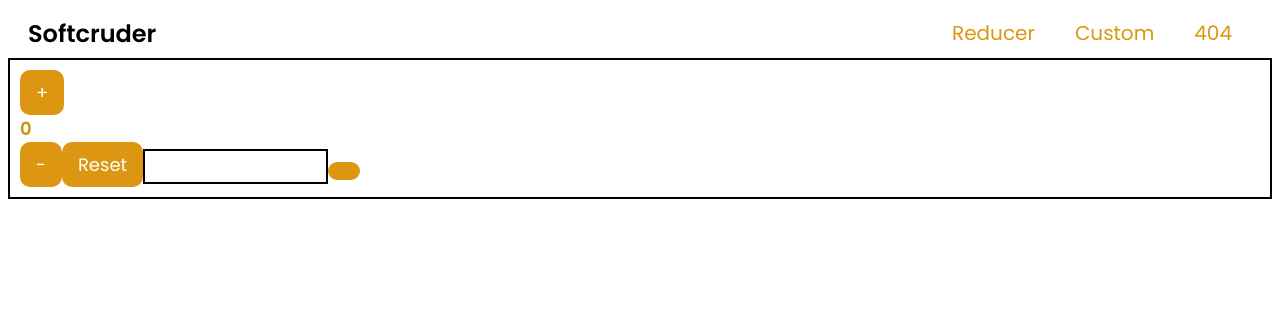
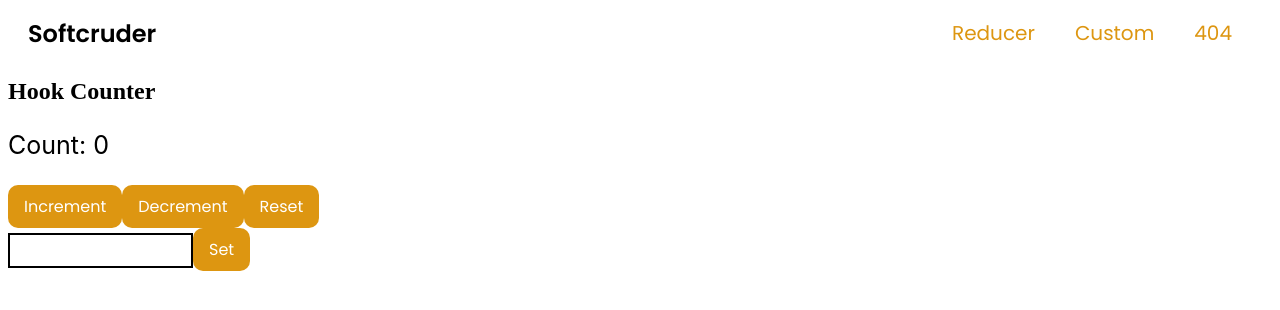
Before and after one commit to softcruder/second-semester-exam, a React (Create React App) app: page /custom in a window 1280 px wide. Shown: the top 310 px of the page. Built offline with nearby package versions, Linux system fonts and the light colour scheme.

Commit message:
4 files modified, 1 added

```diff
--- a/src/App.jsx
+++ b/src/App.jsx
@@ -7,14 +7,25 @@ import HookCounter from './components/HookCounter/HookCounter';
 import ReducerCounter from './components/ReducerCounter/ReducerCounter';
 import NotFound from './components/NotFound/NotFound';
 import Home from './components/Home/Home';
-import Error from './Error';
 import './style.css';
 
+/**
+ * The root component for the application, which sets up the router
+ * and error handling.
+ */
+
 function App() {
+  // Get the `useNavigate` hook from `react-router-dom` for use in
+  // the error boundary reset handler
   const navigate = useNavigate();
 
   return (
     <>
+    {/*
+        Use the `ErrorBoundary` component from `react-error-boundary` to
+        catch any errors that occur within the `Routes` component.
+        If an error occurs, the `ErrorFallback` component will be displayed.
+      */}
       <ErrorBoundary
         FallbackComponent={ErrorFallback}
         onReset={() => {
@@ -23,11 +34,16 @@ function App() {
       >
         <Navbar />
         <Routes>
+          {/* Define the routes for the application */}
           <Route path="/" element={<Home />} />
           <Route path="custom" element={<HookCounter />} />
           <Route path="reducer" element={<ReducerCounter />} />
-          <Route path="error" element={<NotFound />} />
-          <Route path="*" element={<Error />} />
+          {/*
+            Use the `NotFound` component as the fallback for all
+            routes that don't match any of the other routes.
+          */}
+          <Route path="not-found" element={<NotFound />} />
+          <Route path="*" element={<NotFound />} />
         </Routes>
       </ErrorBoundary>
     </>
--- a/src/Error.jsx
+++ b/src/Error.jsx
@@ -1,28 +1,25 @@
-import * as React from 'react';
-import ErrorFallback from './components/NotFound/ErrorFallback';
+import React, { useState, useEffect } from 'react';
+import ErrorFallback from './ErrorFallback';
 
-class ErrorBoundary extends React.Component {
-  constructor(props) {
-    super(props);
-    this.state = { hasError: false };
+function MyComponent() {
+  const [hasError, setHasError] = useState(false);
+
+  useEffect(() => {
+    const onError = (error) => {
+      setHasError(true);
+      logErrorToMyService(error);
+    };
+
+    window.addEventListener('error', onError);
+
+    return () => {
+      window.removeEventListener('error', onError);
+    };
+  }, []);
+
+  if (hasError) {
+    return <ErrorFallback />;
   }
 
-  static getDerivedStateFromError(error) {
-    // Update state so the next render will show the fallback UI.
-    return { hasError: true };
-  }
-
-  componentDidCatch(error, errorInfo) {
-    logErrorToMyService(error, errorInfo);
-  }
-
-  render() {
-    if (this.state.hasError) {
-      return <ErrorFallback />;
-    }
-
-    return this.props.children;
-  }
+  return this.props.children;
 }
-
-export default ErrorBoundary;
--- a/src/components/HookCounter/HookCounter.jsx
+++ b/src/components/HookCounter/HookCounter.jsx
@@ -1,24 +1,37 @@
 import React from 'react';
 import useCounter from './useCounter';
 
-const HookCounter = () => {
-  const [count, increment, decrement, reset, set] = useCounter(0, 1);
+/**
+ * A component that displays a counter and provides buttons to increment,
+ * decrement, reset, and set the value of the counter.
+ *
+ * This component uses the custom `useCounter` hook to manage the state
+ * of the counter.
+ */
+function HookCounter() {
+  // Use the `useCounter` hook to get the current count value and the
+  // four functions we need to update the count
+  const [count, increment, decrement, reset, set] = useCounter();
+
+  // Handle the "set" button click by getting the value from the input
+  // field and calling the `set` function with that value
+  const handleSetClick = () => {
+    const input = document.getElementById('set-input');
+    set(input.value);
+  };
 
   return (
-    <div className="Counter">
-      <button onClick={increment}>+</button>
-      <div> {count} </div>
-      <button onClick={decrement}>-</button>
+    <div>
+      <h2>Hook Counter</h2>
+      <p>Count: {count}</p>
+      <button onClick={increment}>Increment</button>
+      <button onClick={decrement}>Decrement</button>
       <button onClick={reset}>Reset</button>
-      <input
-        type="number"
-        onChange={(e) => {
-          setValue(e.target.value);
-        }}
-      />
-      <button onClick={set} Set Count></button>
+      <br />
+      <input id="set-input" type="text" />
+      <button onClick={handleSetClick}>Set</button>
     </div>
   );
-};
+}
 
 export default HookCounter;
--- a/src/components/HookCounter/useCounter.jsx
+++ b/src/components/HookCounter/useCounter.jsx
@@ -1,21 +1,54 @@
 import { useState } from 'react';
 
-function useCounter(initialCount = 0, value) {
+/**
+ * Custom hook that implements a counter with the following features:
+ *  - Increment: increases the count by a specified value
+ *  - Decrement: decreases the count by a specified value
+ *  - Reset: sets the count to its initial value
+ *  - Set: sets the count to a specified value
+ *
+ * @param {number} initialCount - The initial count value (default: 0)
+ * @param {number} value - The increment/decrement value (default: 1)
+ * @return {array} An array containing the count value, and the four functions
+ */
+function useCounter(initialCount = 0, value = 1) {
   const [count, setCount] = useState(initialCount);
-  //const [value, setValue] = useState(0);
 
+  /**
+   * Increments the count by the specified value
+   */
   const increment = () => {
     setCount((prevCount) => prevCount + value);
   };
+
+  /**
+   * Decrements the count by the specified value
+   */
   const decrement = () => {
     setCount((prevCount) => prevCount - value);
   };
+
+  /**
+   * Resets the count to its initial value
+   */
   const reset = () => {
     setCount(initialCount);
   };
-  const set = () => {
-    setCount(input.value);
+
+  /**
+   * Sets the count to the specified value
+   *
+   * @param {number} inputValue - The value to set the count to
+   */
+  const set = (inputValue) => {
+    const value = Number(inputValue);
+    if (isNaN(value)) {
+      // Value is not a number, do nothing
+      return;
+    }
+    setCount(value);
   };
+
   return [count, increment, decrement, reset, set];
 }
 
```
Also changed, not shown: src/components/HookCounter/HookCounter.css (added, +36 -0 lines).
